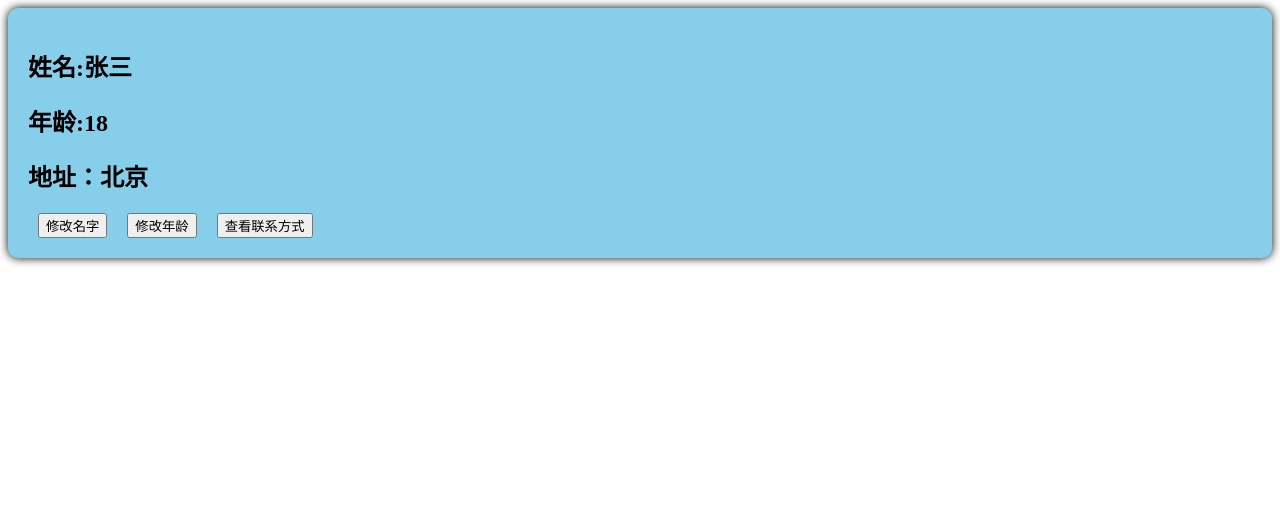
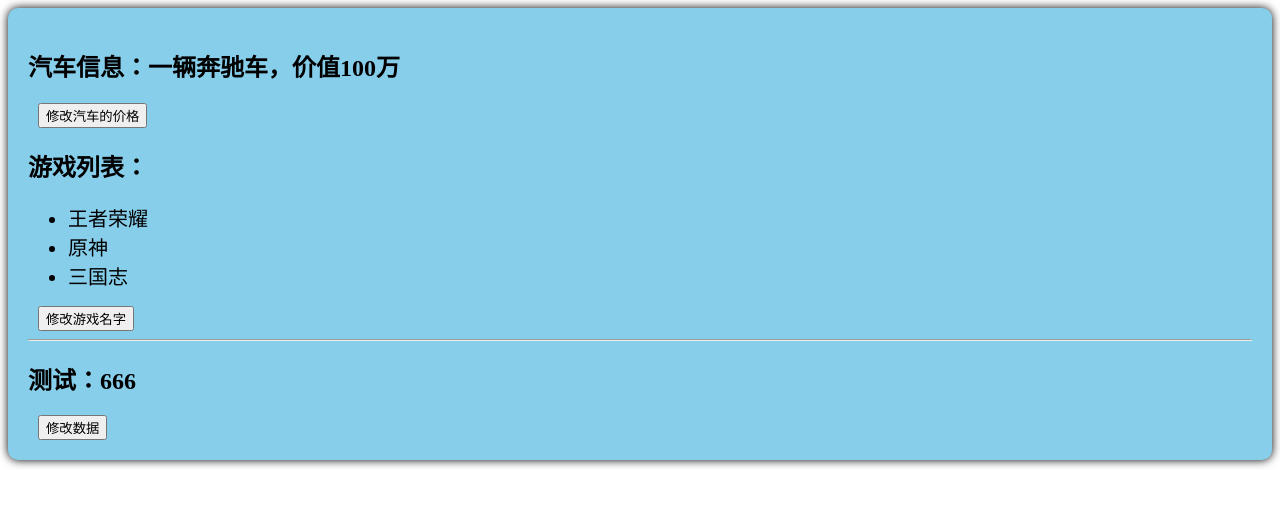
Before and after one commit to rourou668/hello_vue3, a Vue app: page / in a window 1280 px wide. Shown: the top 506 px of the page. Built offline with nearby package versions, Linux system fonts and the light colour scheme; the HTML template or start-up script is replaced by a standard one.

Commit message:
07_reactive创建_对象类型的响应式数据

```diff
--- a/src/components/Person.vue
+++ b/src/components/Person.vue
@@ -1,36 +1,58 @@
 <script lang="ts" setup>
 defineOptions({
-  name: 'Person123',
+  name: 'Person123', //组件名
 })
 
-import { ref } from 'vue'
+import { reactive } from 'vue'
 //数据
-let name = ref('张三') //想让谁有响应式，就在外面包一个ref
-let age = ref(18)
-let tel = '1388888888'
-let address = '北京'
+let car = reactive({ brand: '奔驰', price: 100 })
+//普通对象想变成响应式对象，用reactive包裹，成为Proxy函数
+// console.log(car)
+// console.log(Proxy)
 
-// 方法
-function changeName() {
-  name.value = 'zhang-san' //与之对应的要改为xxx.value
-  console.log(name)
+let games = reactive([
+  { id: 'afafcq4t01', name: '王者荣耀' },
+  { id: 'afafcq4t01', name: '原神' },
+  { id: 'afafcq4t01', name: '三国志' },
+])
+
+let obj = reactive({
+  a: {
+    b: {
+      c: 666,
+    },
+  },
+})
+//方法
+function changePrice() {
+  car.price += 10
+  console.log(car.price)
 }
-function changeAge() {
-  age.value += 1
+
+function changeFirstGame() {
+  games[0]!.name = '流星蝴蝶剑'
 }
-function showTel() {
-  alert(tel)
+
+function changeObj() {
+  obj.a.b.c = 999
 }
 </script>
 
 <template>
   <div class="person">
-    <h2>姓名:{{ name }}</h2>
-    <h2>年龄:{{ age }}</h2>
-    <h2>地址：{{ address }}</h2>
-    <button @click="changeName">修改名字</button>
-    <button @click="changeAge">修改年龄</button>
-    <button @click="showTel">查看联系方式</button>
+    <h2>汽车信息：一辆{{ car.brand }}车，价值{{ car.price }}万</h2>
+    <button @click="changePrice">修改汽车的价格</button>
+    <br />
+    <h2>游戏列表：</h2>
+    <ul>
+      <li v-for="g in games" :key="g.id">{{ g.name }}</li>
+      <!--      item  数据源  遍历的时候每一个节点的唯一标识-->
+      <!-- for循环 -->
+    </ul>
+    <button @click="changeFirstGame">修改游戏名字</button>
+    <hr />
+    <h2>测试：{{ obj.a.b.c }}</h2>
+    <button @click="changeObj">修改数据</button>
   </div>
 </template>
 
@@ -44,4 +66,7 @@
 button {
   margin: 0 10px;
 }
+li {
+  font-size: 20px;
+}
 </style>
```
